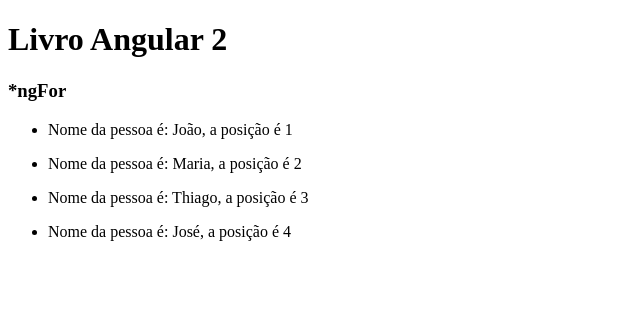
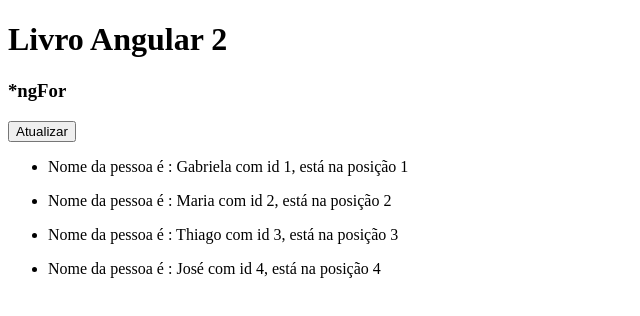
Before and after one commit to Kappyh/AngularCasaDoC-digo, an Angular app: page / in a window 1280 px wide. Shown: the top 316 px of the page, without its empty margins (0-640 px from the left). Built offline with nearby package versions, Linux system fonts and the light colour scheme.

Commit message:
Incluindo trackBy

```diff
--- a/src/app/ng-for/ng-for.component.html
+++ b/src/app/ng-for/ng-for.component.html
@@ -1,6 +1,8 @@
 <h3>*ngFor</h3>
-<ul *ngFor="let nome of nomes; let i= index">
-  <li>Nome da pessoa é: {{ nome }}, a posição é
-    {{i+1}}
+<button (click)="atualizar()">Atualizar</button>
+<ul *ngFor="let nome of nomes; let i= index;
+trackBy:meuSave">
+  <li>
+    Nome da pessoa é : {{ nome.nome }} com id {{ nome.id }}, está na posição {{ i+1 }}
   </li>
 </ul>
--- a/src/app/ng-for/ng-for.component.ts
+++ b/src/app/ng-for/ng-for.component.ts
@@ -7,11 +7,29 @@
 })
 export class NgForComponent implements OnInit {
 
-  public nomes: Array<string>;
+  public nomes: Array<any>;
   constructor() { }
 
   ngOnInit() {
-    this.nomes = ['João', 'Maria', 'Thiago', 'José'];
+    this.nomes = [
+      { id: 1, nome: 'Gabriela' },
+      { id: 2, nome: 'Maria' },
+      { id: 3, nome: 'Thiago' },
+      { id: 4, nome: 'José' }
+    ];
+  }
+
+  public meuSave(index: number, nomes: any) {
+    return nomes.id;
+  }
+
+  public atualizar() {
+    this.nomes = [
+      { id: 1, nome: 'Larissa' },
+      { id: 2, nome: 'Maria' },
+      { id: 3, nome: 'Thiago' },
+      { id: 4, nome: 'José' }
+    ];
   }
 
 }
```
